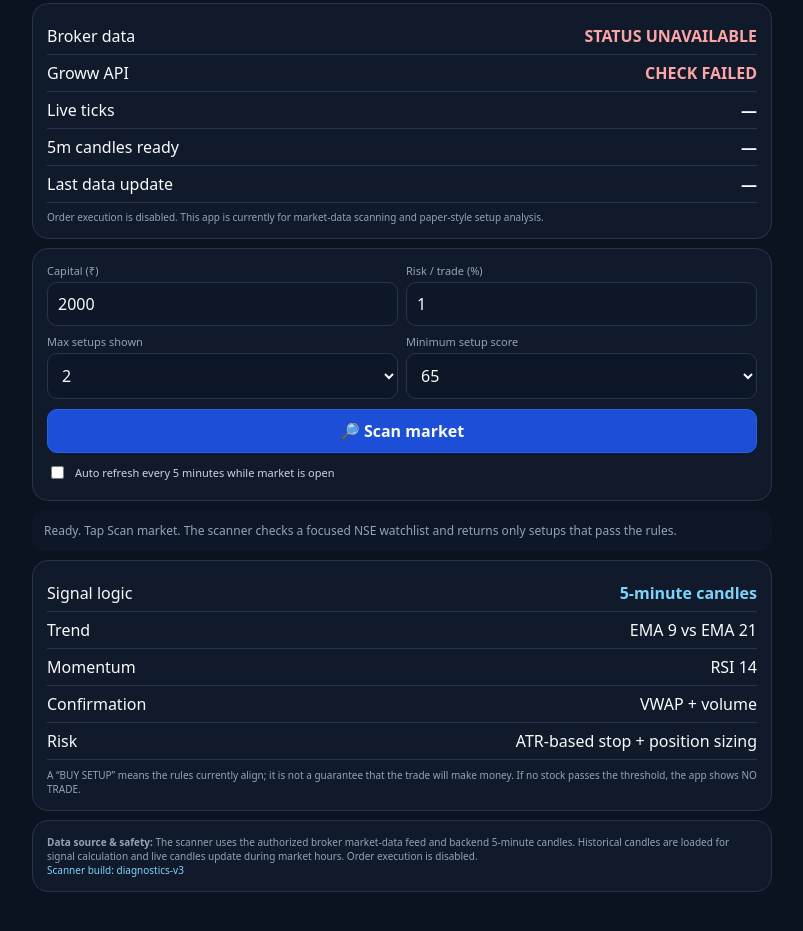
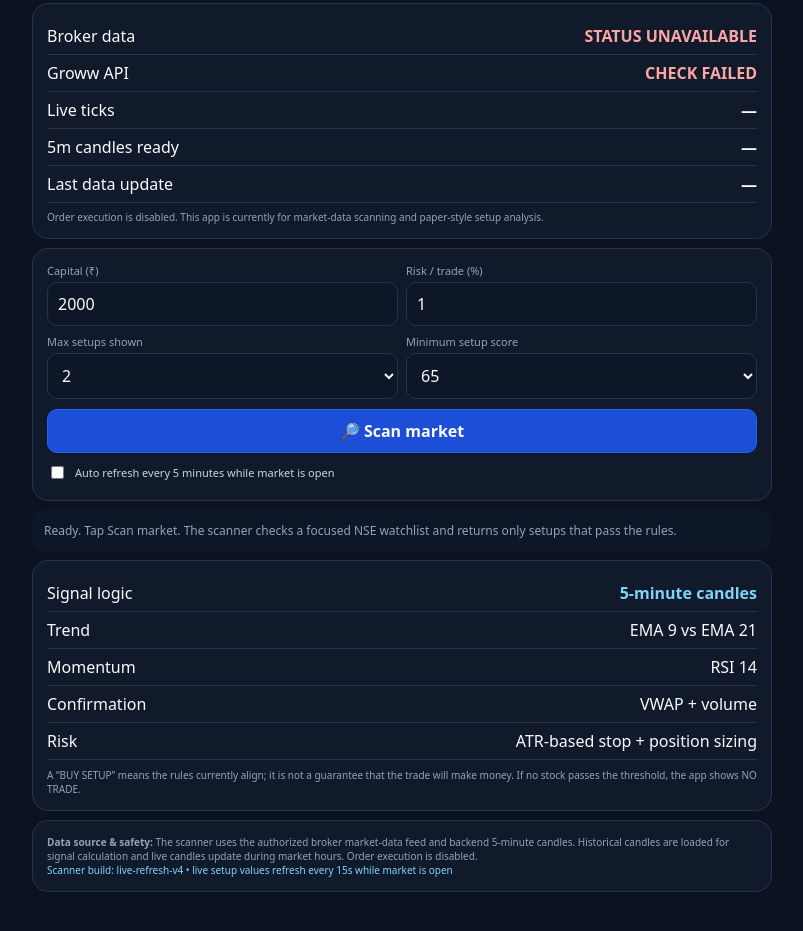
Before and after one commit to rp8238202572-lab/Intraday-Scanner, a plain HTML site: page index.html in a window 1280 px wide. Shown: the part 280-1211 px from the top of the page, without its empty margins (238-1041 px from the left). Drawn offline with Linux system fonts and the light colour scheme; no server answers.

Commit message:
Fix scanner footer and remove stray script tag

```diff
--- a/index.html
+++ b/index.html
@@ -44,9 +44,8 @@
 <div class="row"><span>Risk</span><span>ATR-based stop + position sizing</span></div>
 <div class="tiny" style="margin-top:8px">A “BUY SETUP” means the rules currently align; it is not a guarantee that the trade will make money. If no stock passes the threshold, the app shows NO TRADE.</div>
 </div>
-<div class="card tiny"><b>Data source & safety:</b> The scanner uses the authorized broker market-data feed and backend 5-minute candles. Historical candles are loaded for signal calculation and live candles update during market hours. Order execution is disabled.<br><span class="blue">Scanner build: diagnostics-v3</span></div>
+<div class="card tiny"><b>Data source & safety:</b> The scanner uses the authorized broker market-data feed and backend 5-minute candles. Historical candles are loaded for signal calculation and live candles update during market hours. Order execution is disabled.<br><span class="blue">Scanner build: live-refresh-v4 • live setup values refresh every 15s while market is open</span></div>
 </div>
 </div>
 <script src="./app.js" defer></script>
-</script>
 <script>if("serviceWorker" in navigator){window.addEventListener("load",()=>navigator.serviceWorker.register("./sw.js").catch(()=>{}));}</script></body></html>
```
